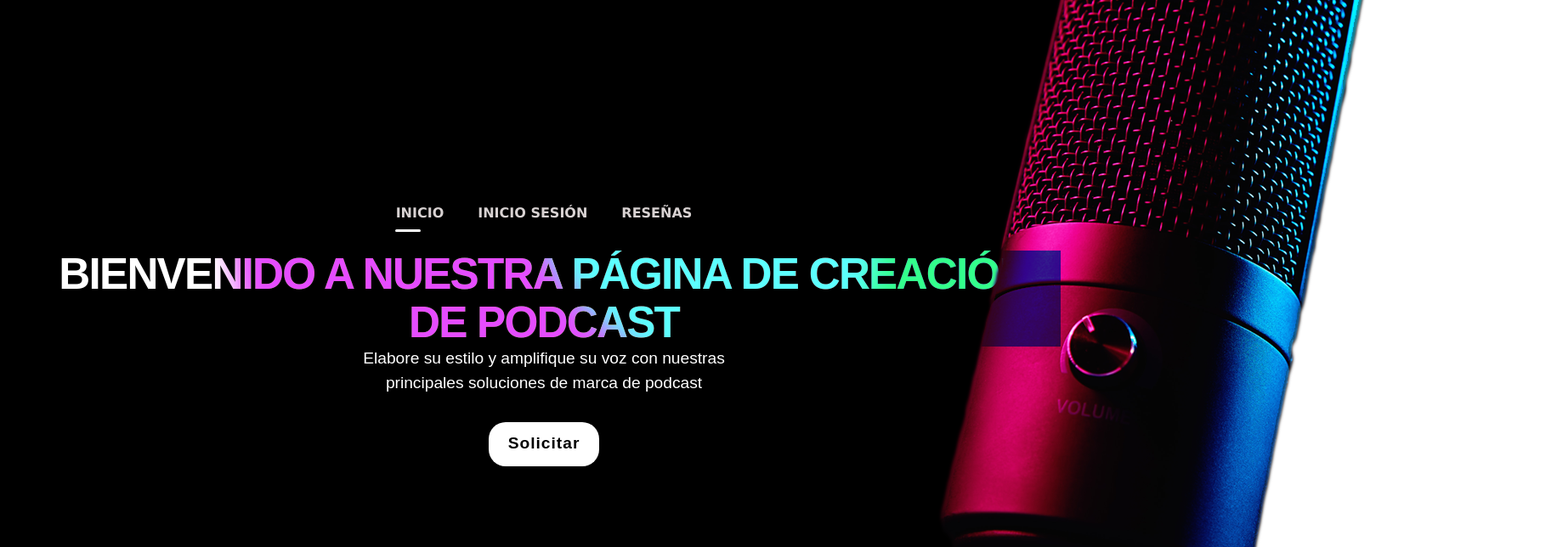
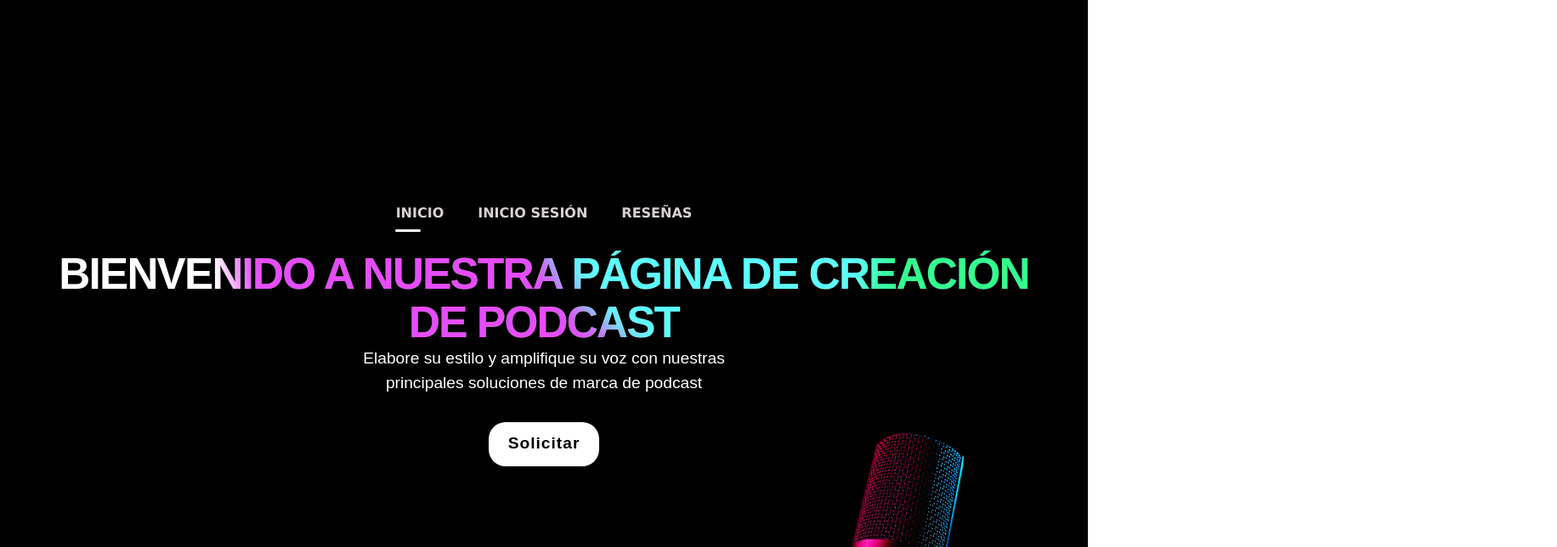
Before and after one commit to Maulex23/proyect_podcast, a React (Vite) app in the folder Frontend/: page / in a window 1280 px wide. Shown: the top 644 px of the page at 85% size, 1832 px wide, since content can reach past the window. Built offline with nearby package versions, Linux system fonts and the light colour scheme.

Commit message:
fix: arreglo de css del logo del home

```diff
--- a/Frontend/src/components/home/home.css
+++ b/Frontend/src/components/home/home.css
@@ -43,6 +43,17 @@ body {
 
 }
 
+.logo{
+
+  position: absolute;
+  left: 70%;
+  bottom: 0;
+  width: 24%;
+  max-width: 320px;
+  min-height: fit-content;
+}
+
+
 .title {
   font-size: var(--fs);
   font-weight: 600;
@@ -51,15 +62,15 @@ body {
   overflow: hidden;
   background: var(--bg);
   margin: 0;
+  z-index: 5;
 }
-
 
 .aurora {
   position: absolute;
   left: 0;
   width: 100%;
   height: 100%;
-  z-index: 2;
+  z-index: 1;
   mix-blend-mode: darken;
   pointer-events: none;
 }
@@ -240,16 +251,3 @@ body {
       background-color: #33ff8c;
       box-shadow: 0 0 5px #33ff8c, 0 0 20px #33ff8c
     }
-
-
-    .logo{
-
-      position: absolute;
-      bottom: 0;
-      left: 65%;
-
-
-
-
-
-    }
```
Also changed, not shown: 1 other file (tests, documents, lock files or other folders).
